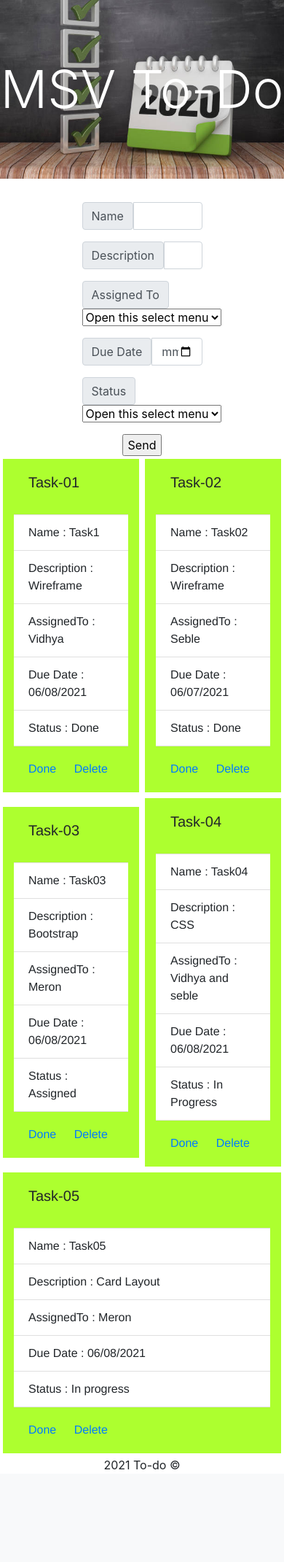
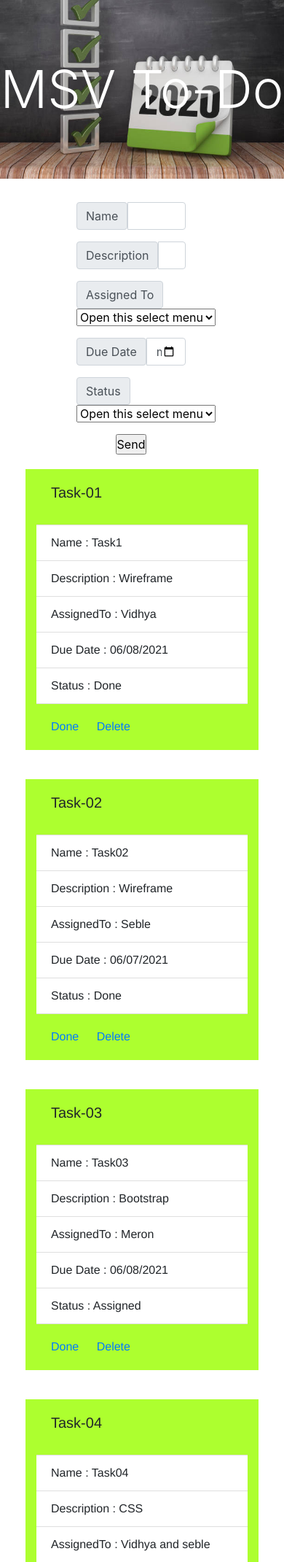
Before and after one commit to Meron-star/ProjectOne, a PHP site: page / in a window 390 px wide. Shown: the part 127-2268 px from the top of the page at 73% size. Before the commit the page ends 2141 px from the top, so only its background shows below. Run offline with PHP 8.4, Linux system fonts and the light colour scheme; some libraries are stand-ins or nearby versions.

Commit message:
adding changes to make responsive

```diff
--- a/index.html
+++ b/index.html
@@ -137,8 +137,8 @@
       </div>
 
       <!-- Card Section -->
-      <div class="row  align-items-center">
-        <div id='card1' class="col  m-1">
+      <div class="card-container">
+        <div id='card1' class="col col-sm-12 col-md-4 col-lg-3">
           <div class="card-body">
             <h5 class="card-title" id="card1">Task-01</h5>
           </div>
@@ -154,7 +154,7 @@
             <a href="#" class="card-link">Delete</a>
           </div>
         </div>
-        <div id="card2" class="col m-1">
+        <div id="card2" class="col col-sm-12 col-md-4 col-lg-3">
           <!-- Second card goes here -->
           <div class="card-body">
             <h5 class="card-title">Task-02</h5>
@@ -173,7 +173,7 @@
 
         </div>
 
-        <div id='card3' class="col m-1">
+        <div id='card3' class="col col-sm-12 col-md-4 col-lg-3">
           <!-- Third card goes here -->
           <div class="card-body">
             <h5 class="card-title">Task-03</h5>
@@ -193,7 +193,7 @@
 
 
         </div>
-        <div id="card4" class="col m-1">
+        <div id="card4" class="col col-sm-12 col-md-4 col-lg-3">
           <!-- forth card goes here -->
           <div class="card-body">
             <h5 class="card-title">Task-04</h5>
@@ -213,7 +213,7 @@
 
         </div>
 
-        <div id='card5' class="col m-1">
+        <div id='card5' class="col col-sm-12 col-md-4 col-lg-3">
           <!-- fivth card goes here -->
           <div class="card-body">
             <h5 class="card-title">Task-05</h5>
@@ -240,7 +240,7 @@
 
       <!-- Row with cards -->
       <!-- <div class="row">
-      <div class="card m-1" id="card1" style="width: 18rem;">
+      <div class="card m-1 col-sm-12" id="card1" style="width: 18rem;">
         <div class="card-body">
           <h5 class="card-title" id="card1">Task-01</h5>
         </div>
--- a/style.css
+++ b/style.css
@@ -1,34 +1,58 @@
-#taskentry{
+* {
+	box-sizing: border-box;
+	margin: 0;
+	padding: 0;
+}
+
+#taskentry {
 	font-family: Helvetica;
 }
-#card1{
+#card1 {
 	font-family: Helvetica;
 	background-color: lightgreen;
 }
-#card1{
+#card1 {
 	font-family: Helvetica;
 	background-color: greenyellow;
 }
 
-  #card2{
+#card2 {
 	font-family: Helvetica;
 	background-color: greenyellow;
 }
 
-  #card3{
+#card3 {
 	font-family: Helvetica;
 	background-color: greenyellow;
 }
 
-  #card4{
+#card4 {
 	font-family: Helvetica;
 	background-color: greenyellow;
 }
-  #card5{
+#card5 {
 	font-family: Helvetica;
 	background-color: greenyellow;
 }
 
+.card-container {
+	display: flex;
+	flex-wrap: wrap;
+	margin: 0;
+}
+
+.container {
+	margin: 0 auto;
+	width: 100% !important;
+	justify-content: space-around;
+}
+.row {
+	width: 100%;
+}
+.col {
+	min-height: 100px;
+	margin: 20px 20px;
+}
 /* body {
     background-color : #484848;
     margin: 0;
@@ -42,4 +66,4 @@ form {
 
 .input {
   background-color: yellow-100;
-}
+} */
```
Lines whose indentation alone changed are shown as unchanged.
